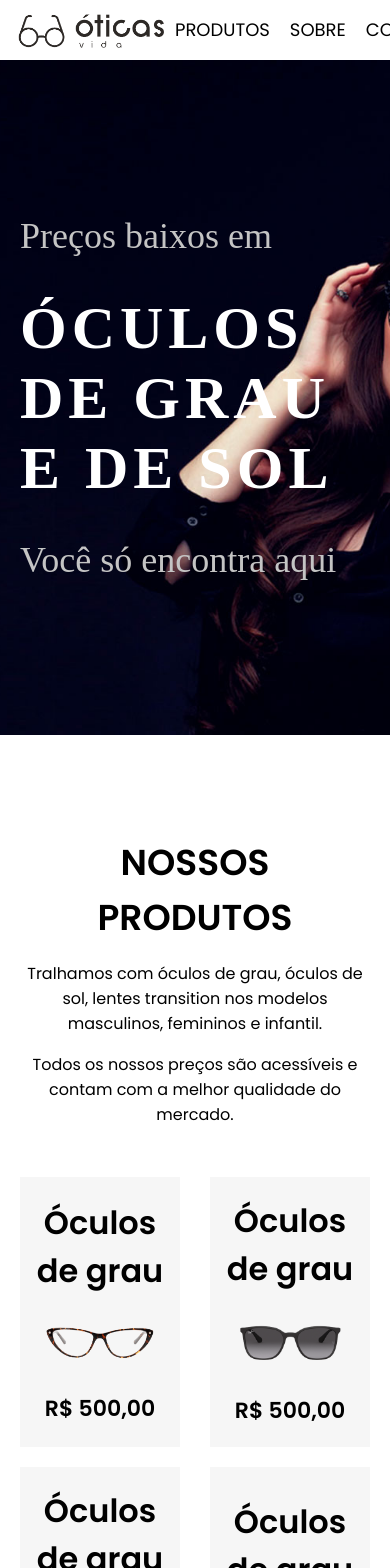
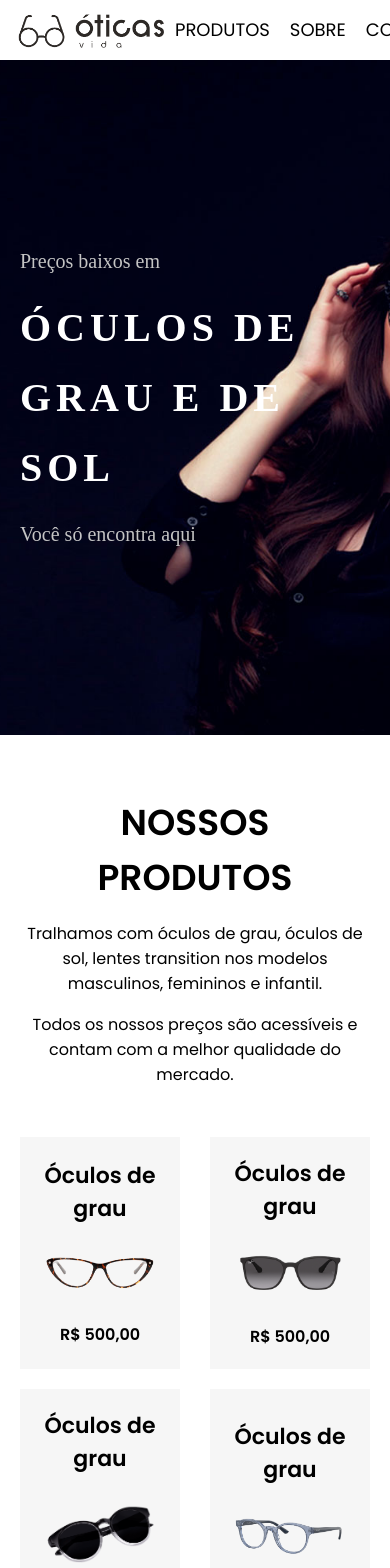
Before and after one commit to Jhonatan-Silva-Oliveira/pjt-oticas-vida, a React (Create React App) app: page / in a window 390 px wide. Shown: the top 1568 px of the page. Built offline with nearby package versions, Linux system fonts and the light colour scheme; a web font is replaced by a local one.

Commit message:
adc responsivo media 768px

```diff
--- a/src/componentes/Conteudo/SecaoCapa/style.css
+++ b/src/componentes/Conteudo/SecaoCapa/style.css
@@ -34,3 +34,14 @@
   line-height: 70px;
   letter-spacing: 5px;
 }
+
+@media  (max-width: 768px) {
+  .secao-capa-container h1 {
+    font-size: 40px;
+    max-width: 350px;
+  }
+
+  .secao-capa-container p {
+    font-size: 20px;
+  }
+}
--- a/src/componentes/Conteudo/SecaoContato/style.css
+++ b/src/componentes/Conteudo/SecaoContato/style.css
@@ -33,3 +33,9 @@
   font-size: 14px;
   margin-left: 10px;
 }
+
+@media  (max-width: 768px) {
+  .secao-contato {
+    padding: 60px 20px;
+  }
+}
--- a/src/componentes/Conteudo/SecaoProdutos/style.css
+++ b/src/componentes/Conteudo/SecaoProdutos/style.css
@@ -49,3 +49,21 @@
   text-align: left;
   margin: 5px;
 }
+
+@media  (max-width: 768px) {
+  .secao-produtos {
+    padding: 60px 20px;
+  }
+
+  .card-produtos h3 {
+    font-size: 22px;
+  }
+
+  .card-produtos img {
+    max-height: 100px;
+  }
+
+  .card-produtos p {
+    font-size: 16px;
+  }
+}
--- a/src/componentes/Conteudo/SecaoSobre/style.css
+++ b/src/componentes/Conteudo/SecaoSobre/style.css
@@ -44,3 +44,21 @@
   font-size: 18px;
   color: #4a4a4a;
 }
+
+@media  (max-width: 768px) {
+  .secao-sobre {
+    padding: 60px 20px;
+  }
+
+  .card-text {
+    padding: 15px;
+  }
+
+  .card-text h3 {
+    font-size: 22px;
+  }
+
+  .card-text p {
+    font-size: 16px;
+  }
+}
```
